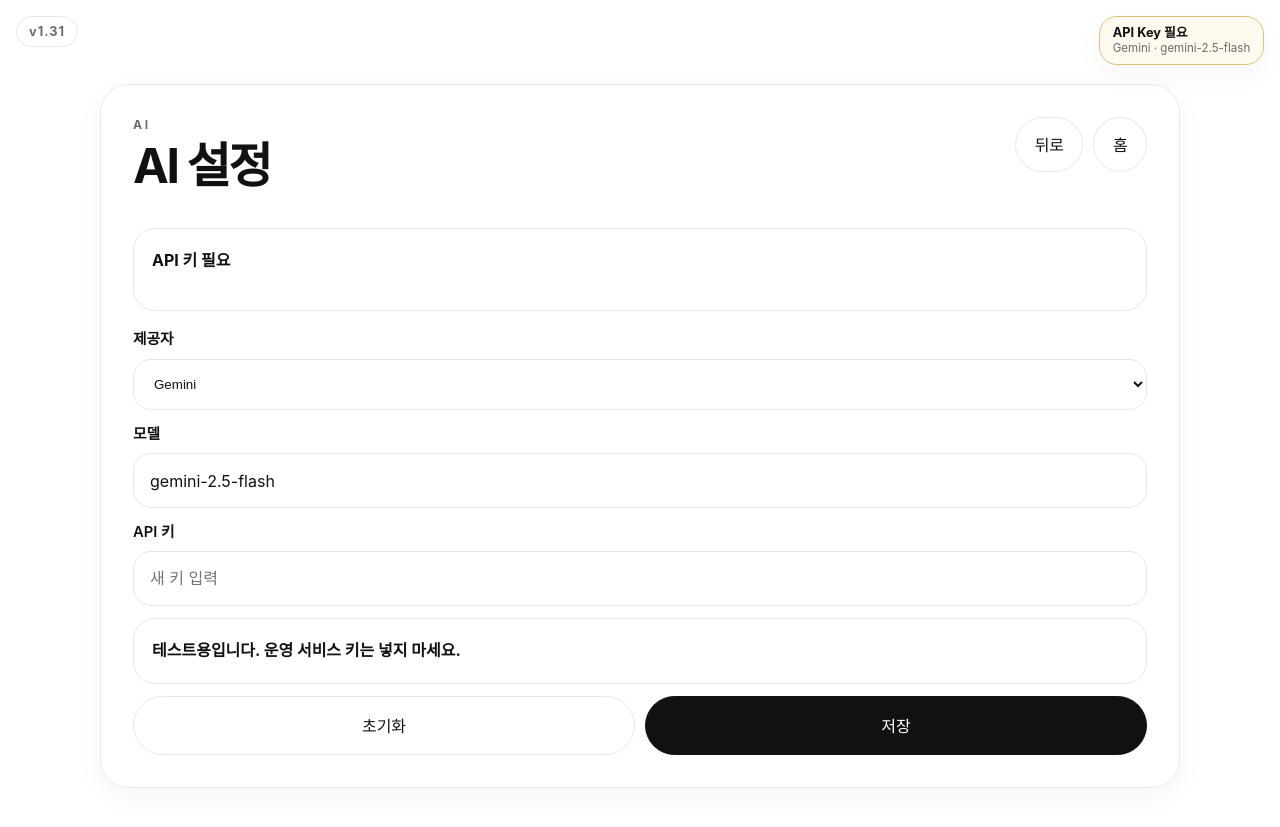
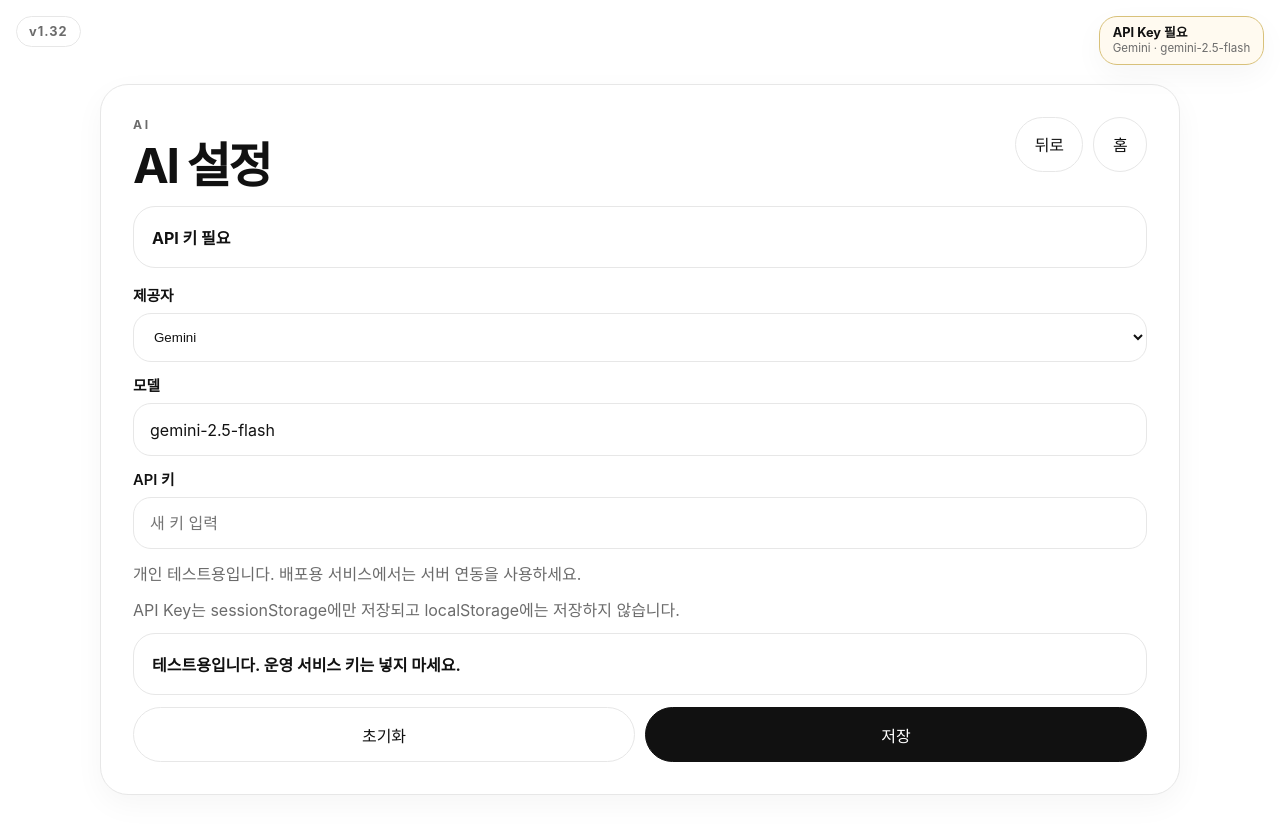
Before and after one commit to miiinbb/WhereToGo, a website: page index.html in a window 1280 px wide. Both pictures are taken after a click on the button "AI 설정 열기". Drawn offline with nearby package versions, Linux system fonts and the light colour scheme.

Commit message:
Add files via upload

```diff
--- a/app.js
+++ b/app.js
@@ -1,6 +1,6 @@
 const STORAGE_KEY = "where-to-go-app-state";
 const AI_SETTINGS_STORAGE_KEY = "where-to-go-ai-settings";
-const APP_VERSION = "v1.31";
+const APP_VERSION = "v1.32";
 
 const CONFIG = {
   USE_MOCK: false,
@@ -698,6 +698,9 @@
           <span class="label">API 키</span>
           <input class="input" type="password" name="aiApiKey" value="" placeholder="새 키 입력" autocomplete="off" />
         </label>
+
+        <p class="screen-label">개인 테스트용입니다. 배포용 서비스에서는 서버 연동을 사용하세요.</p>
+        <p class="screen-label">API Key는 sessionStorage에만 저장되고 localStorage에는 저장하지 않습니다.</p>
 
         <section class="status-card">
           <p>테스트용입니다. 운영 서비스 키는 넣지 마세요.</p>
--- a/index.html
+++ b/index.html
@@ -10,7 +10,7 @@
     <main class="app-shell">
       <div class="ambient ambient-left" aria-hidden="true"></div>
       <div class="ambient ambient-right" aria-hidden="true"></div>
-      <div class="version-badge" id="versionBadge">v1.31</div>
+      <div class="version-badge" id="versionBadge">v1.32</div>
       <button class="ai-status-badge" id="aiStatusBadge" type="button" aria-label="AI 설정 열기"></button>
       <div id="app"></div>
     </main>
```
